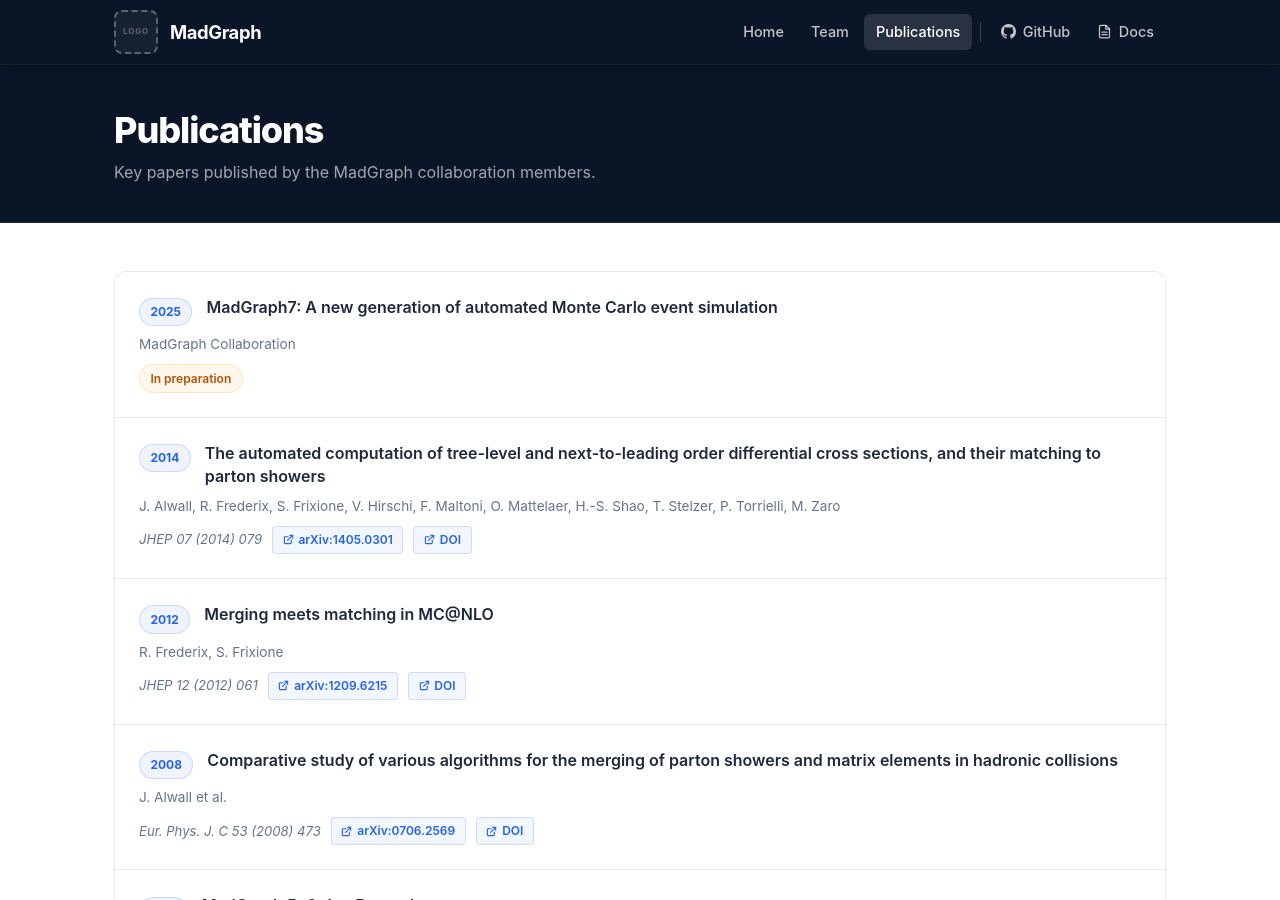
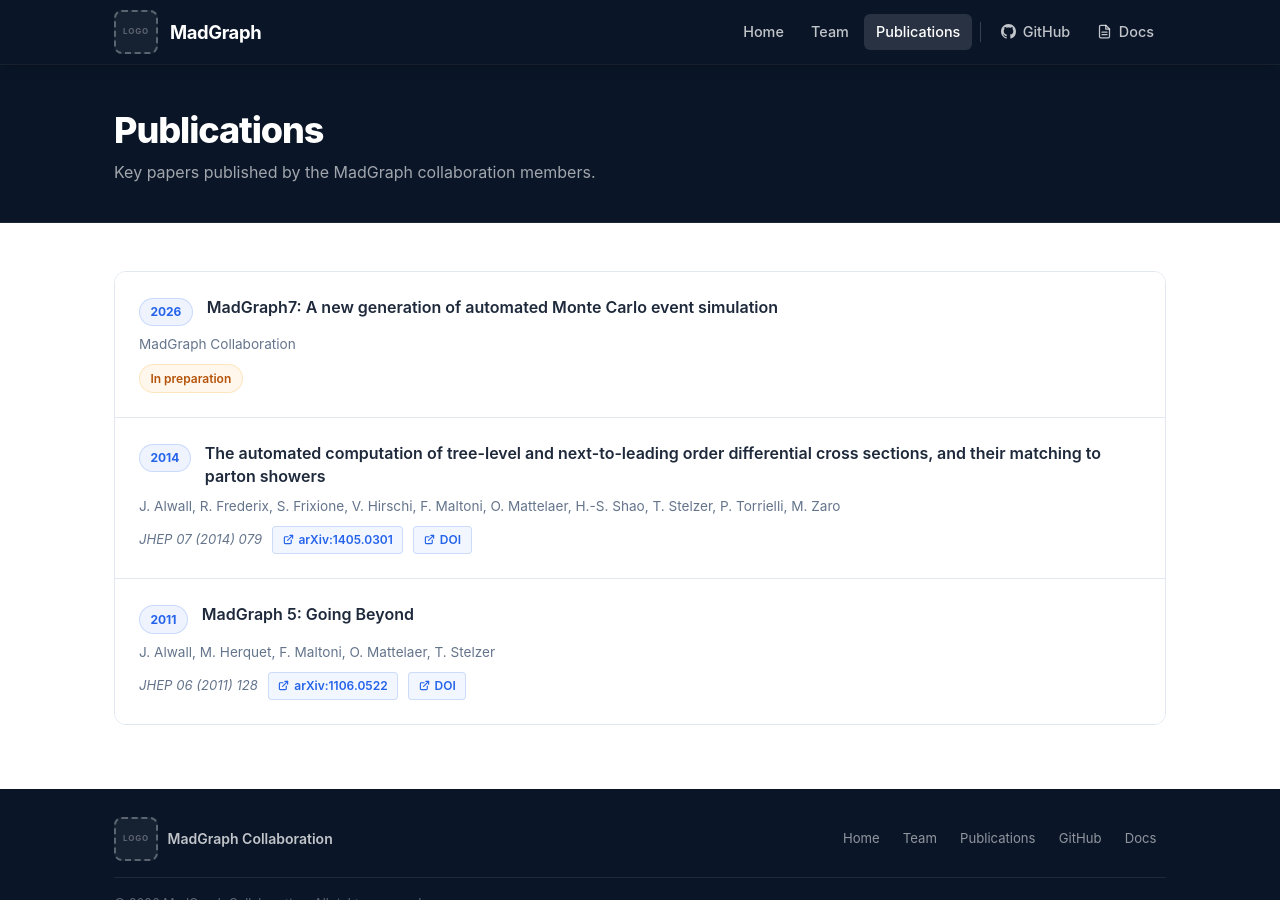
Before and after one commit to MadGraphTeam/madgraphteam.github.io, a Jekyll site: the page built from publications.md, in a window 1280 px wide and 900 px high. Built offline with Jekyll 4.4.1, drawn with Linux system fonts in a browser that asks for light colours.

Commit message:
small changes

```diff
--- a/_data/publications.yml
+++ b/_data/publications.yml
@@ -1,7 +1,7 @@
 - title: "MadGraph7: A new generation of automated Monte Carlo event simulation"
   authors: "MadGraph Collaboration"
   journal: ""
-  year: 2025
+  year: 2026
   arxiv: ""
   doi: ""
   note: "In preparation"
@@ -14,22 +14,6 @@
   doi: "10.1007/JHEP07(2014)079"
   note: ""
 
-- title: "Merging meets matching in MC@NLO"
-  authors: "R. Frederix, S. Frixione"
-  journal: "JHEP 12 (2012) 061"
-  year: 2012
-  arxiv: "1209.6215"
-  doi: "10.1007/JHEP12(2012)061"
-  note: ""
-
-- title: "Comparative study of various algorithms for the merging of parton showers and matrix elements in hadronic collisions"
-  authors: "J. Alwall et al."
-  journal: "Eur. Phys. J. C 53 (2008) 473"
-  year: 2008
-  arxiv: "0706.2569"
-  doi: "10.1140/epjc/s10052-007-0490-5"
-  note: ""
-
 - title: "MadGraph 5: Going Beyond"
   authors: "J. Alwall, M. Herquet, F. Maltoni, O. Mattelaer, T. Stelzer"
   journal: "JHEP 06 (2011) 128"
```
Also changed, not shown: index.html (+0 -17 lines).
